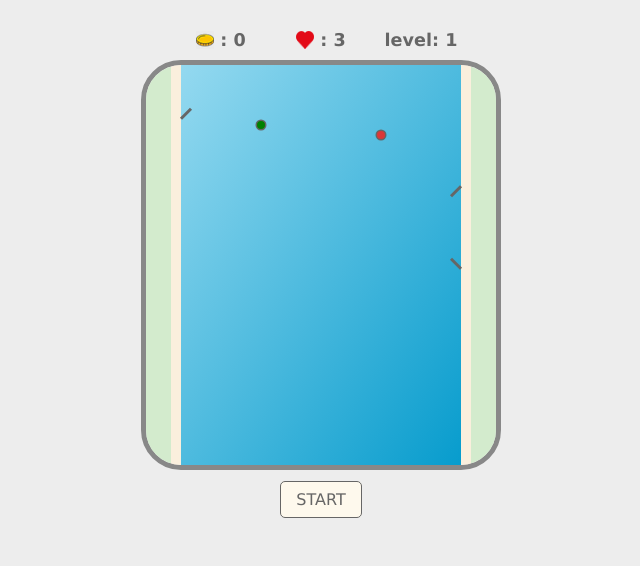
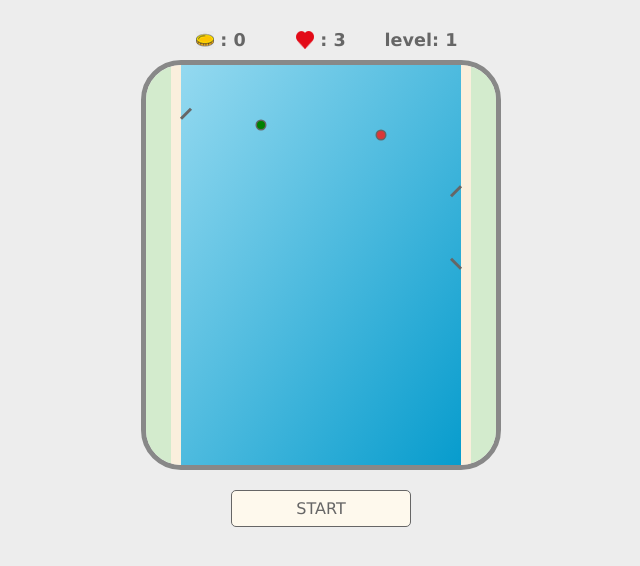
Before and after one commit to Hurtis/kayak, a plain HTML site: page index.html in a window 1280 px wide. Shown: the whole page, without its empty margins (319-959 px from the left). Drawn offline with Linux system fonts and the light colour scheme.

Commit message:
I modified the control button

```diff
--- a/css/style.css
+++ b/css/style.css
@@ -46,6 +46,9 @@ canvas {
 }
 
 .control a {
+  display: block;
+  margin: 0 auto;
+  width: 180px;
   padding: 8px 15px;
   font-size: 1;
   color: #666;
--- a/index.html
+++ b/index.html
@@ -18,7 +18,7 @@
       property="og:description"
       content="Jednoduchá 2D hra Kajak na rieke. Vyhýbaj sa prekážkam a zbieraj mince."
     />
-    <link rel="stylesheet" href="css/style.css?v=2" />
+    <link rel="stylesheet" href="css/style.css?v=1.1" />
   </head>
   <body>
     <div class="game">
```
